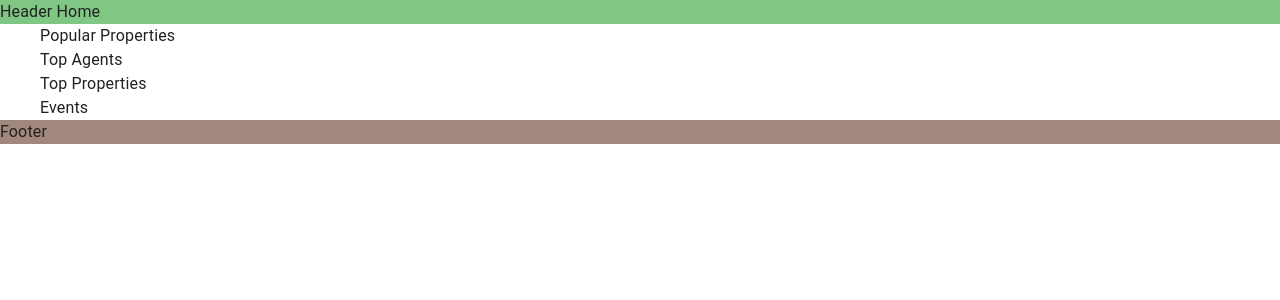
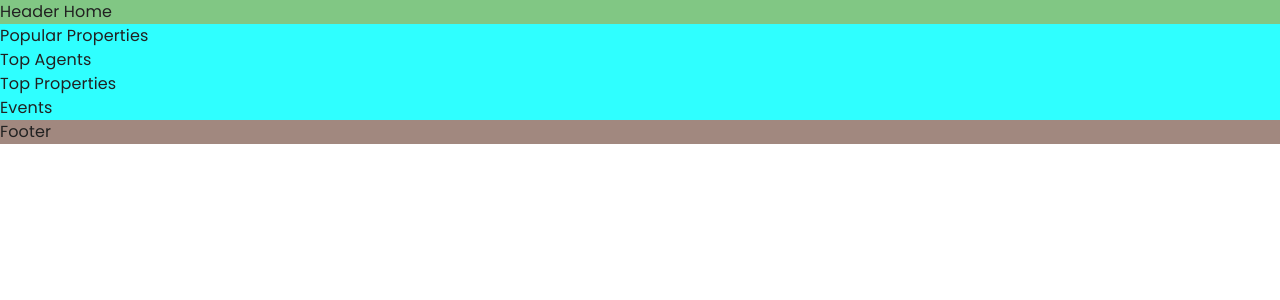
Before and after one commit to Khusnora98/nestar-demo, a Next.js app: page / in a window 1280 px wide. Shown: the top 300 px of the page. Built offline with nearby package versions, Linux system fonts and the light colour scheme.

Commit message:
feat: SASS integration

```diff
--- a/package.json
+++ b/package.json
@@ -15,7 +15,9 @@
     "@mui/material": "5.10.1",
     "next": "15.1.2",
     "react": "^19.0.0",
-    "react-dom": "^19.0.0"
+    "react-dom": "^19.0.0",
+    "sass": "^1.49.9",
+    "sass-loader": "^12.6.0"
   },
   "devDependencies": {
     "@types/node": "^20",
--- a/pages/_app.tsx
+++ b/pages/_app.tsx
@@ -1,21 +1,16 @@
-
-import type { AppProps } from 'next/app';
-import { ThemeProvider, createTheme } from '@mui/material/styles';
-import { CssBaseline } from '@mui/material';
-import {light} from '@/scss/MaterialTheme';
-import { useState } from 'react';
-
-
+import type { AppProps } from "next/app";
+import { ThemeProvider, createTheme } from "@mui/material/styles";
+import { CssBaseline } from "@mui/material";
+import { light } from "@/scss/MaterialTheme";
+import { useState } from "react";
+import "../scss/app.scss";
 export default function App({ Component, pageProps }: AppProps) {
-  // @ts-ignore
+  //@ts-ignore
   const [theme, setTheme] = useState(createTheme(light));
 
-  // Socket.io, Redux, MUI...
-
-  return (
-    <ThemeProvider theme={theme}>
-      <CssBaseline />
-      <Component {...pageProps} />
-    </ThemeProvider>
-  );
+  //Socket-io, Redux
+  return <ThemeProvider theme={theme}>
+    <CssBaseline />
+    <Component {...pageProps} />
+  </ThemeProvider>;
 }
--- a/pages/index.tsx
+++ b/pages/index.tsx
@@ -4,15 +4,23 @@
 
 const  Home: NextPage = () => {
   return (
-      <Container>
+      <Stack>
         <Stack flexDirection={"column"}>
-          <Box>Popular Properties</Box>
-          <Box>Top Agents</Box>
-          <Box>Top Properties</Box>
-          <Box>Events</Box>
+          <Stack>
+          <Stack className= "container">Popular Properties</Stack>
+          </Stack>
+          <Stack>
+          <Stack className= "container">Top Agents</Stack>
+          </Stack>
+          <Stack>
+          <Stack className= "container">Top Properties</Stack>
+          </Stack>
+          <Stack>
+          <Stack className= "container">Events</Stack>
+          </Stack>
         </Stack>
-      </Container>
+      </Stack>
   );
-}
+};
 
 export default withLayoutMain (Home);
--- /dev/null
+++ b/scss/app.scss
@@ -0,0 +1,15 @@
+/** IMPORTS **/
+@import "variables.scss";
+@import "reset.scss";
+/** Version: PC**/
+#pc-wrap {
+    width: 100%;
+    height: 100%;
+    .container {
+        position: relative;
+        width: 1300px;
+        margin: 0 auto;
+        display: flex;
+        background-color: rgba(0, 255, 255, 0.815);
+    }
+}
--- /dev/null
+++ b/scss/reset.scss
@@ -0,0 +1,157 @@
+/* RESET */
+
+html,
+body,
+div,
+span,
+applet,
+object,
+iframe,
+h1,
+h2,
+h3,
+h4,
+h5,
+h6,
+p,
+blockquote,
+pre,
+a,
+abbr,
+acronym,
+address,
+big,
+cite,
+code,
+del,
+dfn,
+em,
+img,
+ins,
+kbd,
+q,
+s,
+samp,
+small,
+strike,
+strong,
+sub,
+sup,
+tt,
+var,
+b,
+u,
+i,
+center,
+dl,
+dt,
+dd,
+ol,
+ul,
+li,
+fieldset,
+form,
+label,
+legend,
+table,
+caption,
+tbody,
+tfoot,
+thead,
+tr,
+th,
+td,
+article,
+aside,
+canvas,
+details,
+embed,
+figure,
+figcaption,
+footer,
+header,
+hgroup,
+menu,
+nav,
+output,
+ruby,
+section,
+summary,
+time,
+mark,
+audio,
+video,
+textarea {
+  margin: 0;
+  padding: 0;
+  border: 0;
+  font-size: 100%;
+  vertical-align: baseline;
+  font-family: $font;
+}
+article,
+aside,
+details,
+figcaption,
+figure,
+footer,
+header,
+hgroup,
+menu,
+nav,
+section {
+  display: block;
+}
+body {
+  line-height: 1;
+}
+ol,
+ul {
+  list-style: none;
+}
+a {
+  text-decoration: none;
+  color: inherit;
+}
+img {
+  vertical-align: bottom;
+  &.project_card {
+    width: 100%;
+    height: auto;
+    border-radius: 10px;
+  }
+}
+blockquote,
+q {
+  quotes: none;
+}
+blockquote:before,
+blockquote:after,
+q:before,
+q:after {
+  content: "";
+  content: none;
+}
+table {
+  border-collapse: collapse;
+  border-spacing: 0;
+}
+input[type="text"]::-ms-clear,
+input[type="text"]::-ms-reveal,
+input[type="password"]::-ms-clear,
+input[type="password"]::-ms-reveal {
+  display: none;
+  width: 0;
+  height: 0;
+}
+textarea:focus {
+  outline: 0;
+}
+#simple-tabpanel-all {
+  & > div {
+    padding: 0;
+  }
+}
+.css-10klw3m {
+  height: auto;
+}
--- /dev/null
+++ b/scss/variables.scss
@@ -0,0 +1,5 @@
+/** VARIABLES **/
+
+@import url('https://fonts.googleapis.com/css2?family=Poppins:ital,wght@0,100;0,200;0,300;0,400;0,500;0,600;0,700;0,800;0,900;1,100;1,200;1,300;1,400;1,500;1,600;1,700;1,800;1,900&display=swap');
+
+$font: 'Poppins', sans-serif;
```
Also changed, not shown: 1 other file (tests, documents, lock files or other folders).
